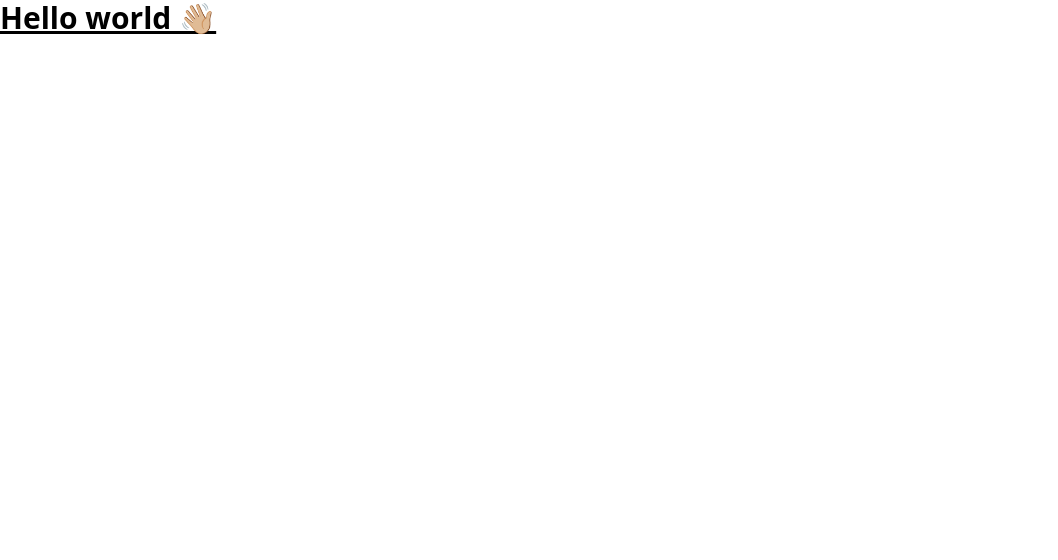
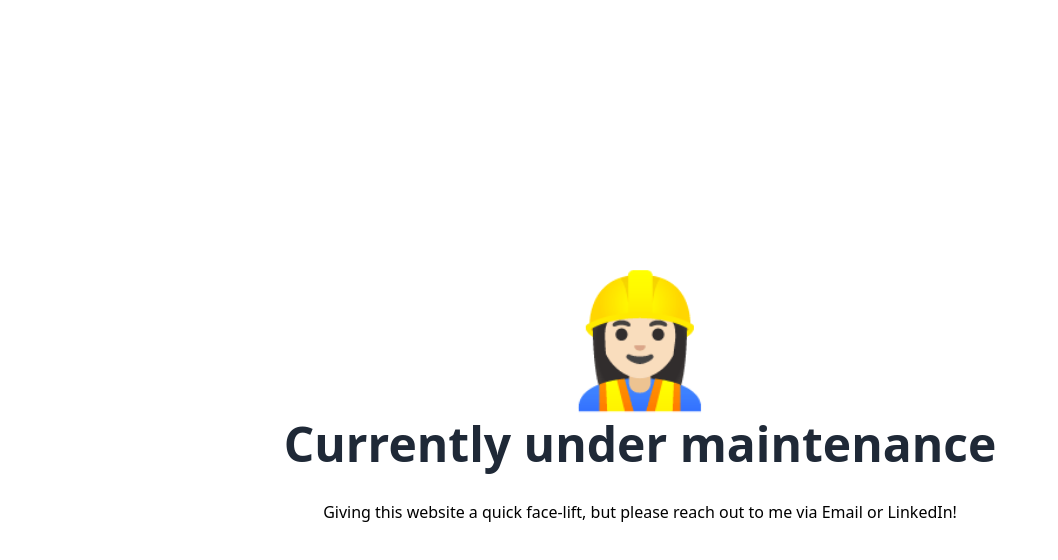
Before and after one commit to hannah-eichelsdoerfer/Portfolio, a Next.js app: page / in a window 1280 px wide. Shown: the top 560 px of the page, without its empty margins (0-1058 px from the left). Built offline with nearby package versions, Linux system fonts and the light colour scheme.

Commit message:
show maintenance info on home screen

```diff
--- /dev/null
+++ b/src/components/Maintenance.tsx
@@ -0,0 +1,22 @@
+import Link from "next/link";
+
+const Maintenance = () => {
+  return (
+    <div className="h-screen flex flex-col justify-center items-center">
+      <span className="text-9xl text-center text-gray-700 mb-4 animate-bounce duration-400">
+        👷🏻‍♀️
+      </span>
+
+      <h1 className="text-5xl font-bold text-center text-gray-800 mb-8">
+        Currently under maintenance
+      </h1>
+      <p>
+        Giving this website a quick face-lift, but please reach out to me via{" "}
+        <Link href="mailto:hannaheichelsdoerfer@gmail.com">Email</Link> or{" "}
+        <Link href="https://www.linkedin.com/in/hannah-eich/">LinkedIn</Link>!
+      </p>
+    </div>
+  );
+};
+
+export default Maintenance;
--- a/src/pages/index.tsx
+++ b/src/pages/index.tsx
@@ -2,6 +2,7 @@
 import Image from "next/image";
 import { Inter } from "next/font/google";
 import styles from "@/styles/Home.module.css";
+import Maintenance from "@/components/Maintenance";
 
 const inter = Inter({ subsets: ["latin"] });
 
@@ -15,7 +16,7 @@
         <link rel="icon" href="/favicon.ico" />
       </Head>
 
-      <h1 className="text-3xl font-bold underline">Hello world 👋🏼</h1>
+      <Maintenance />
     </>
   );
 }
```
